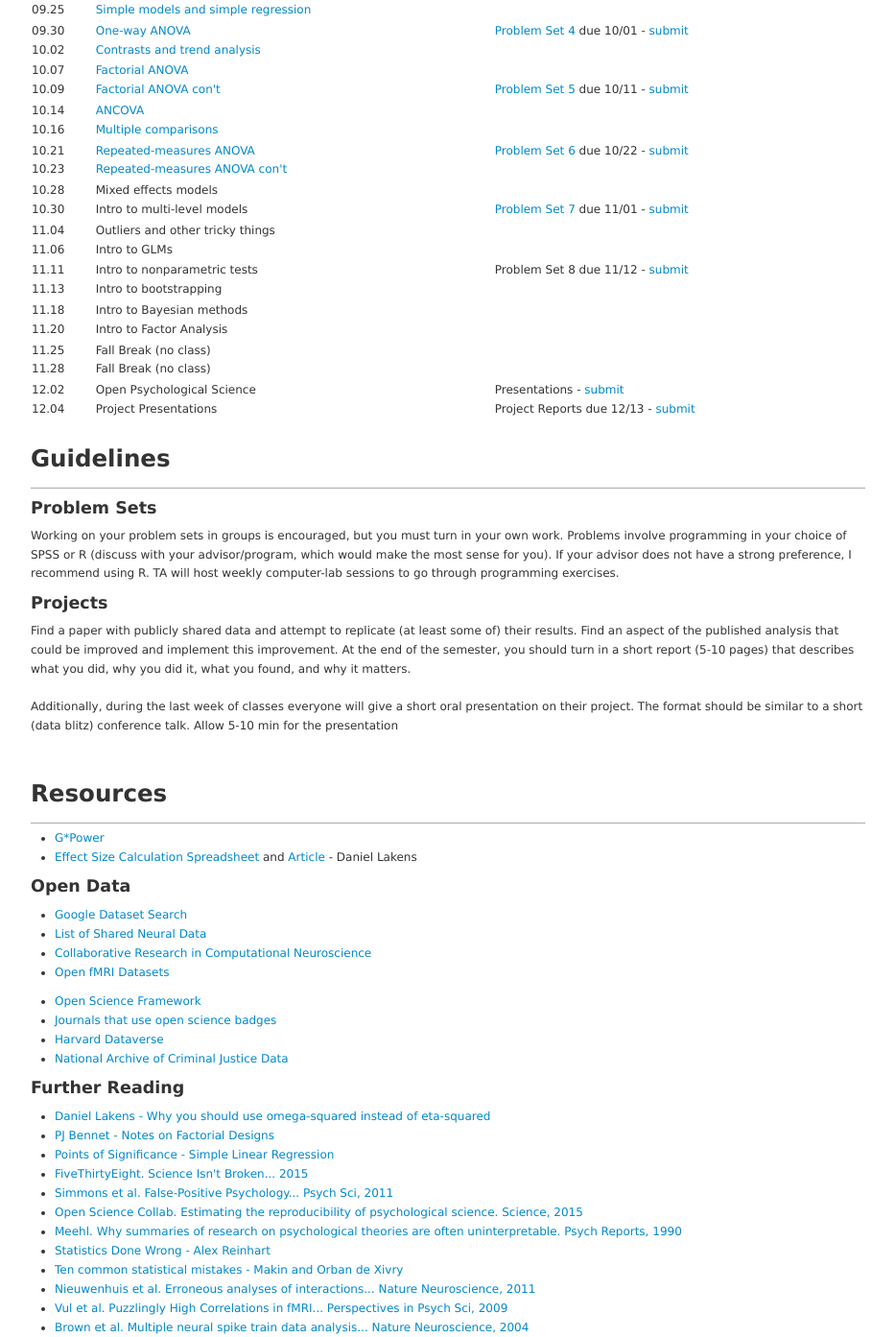
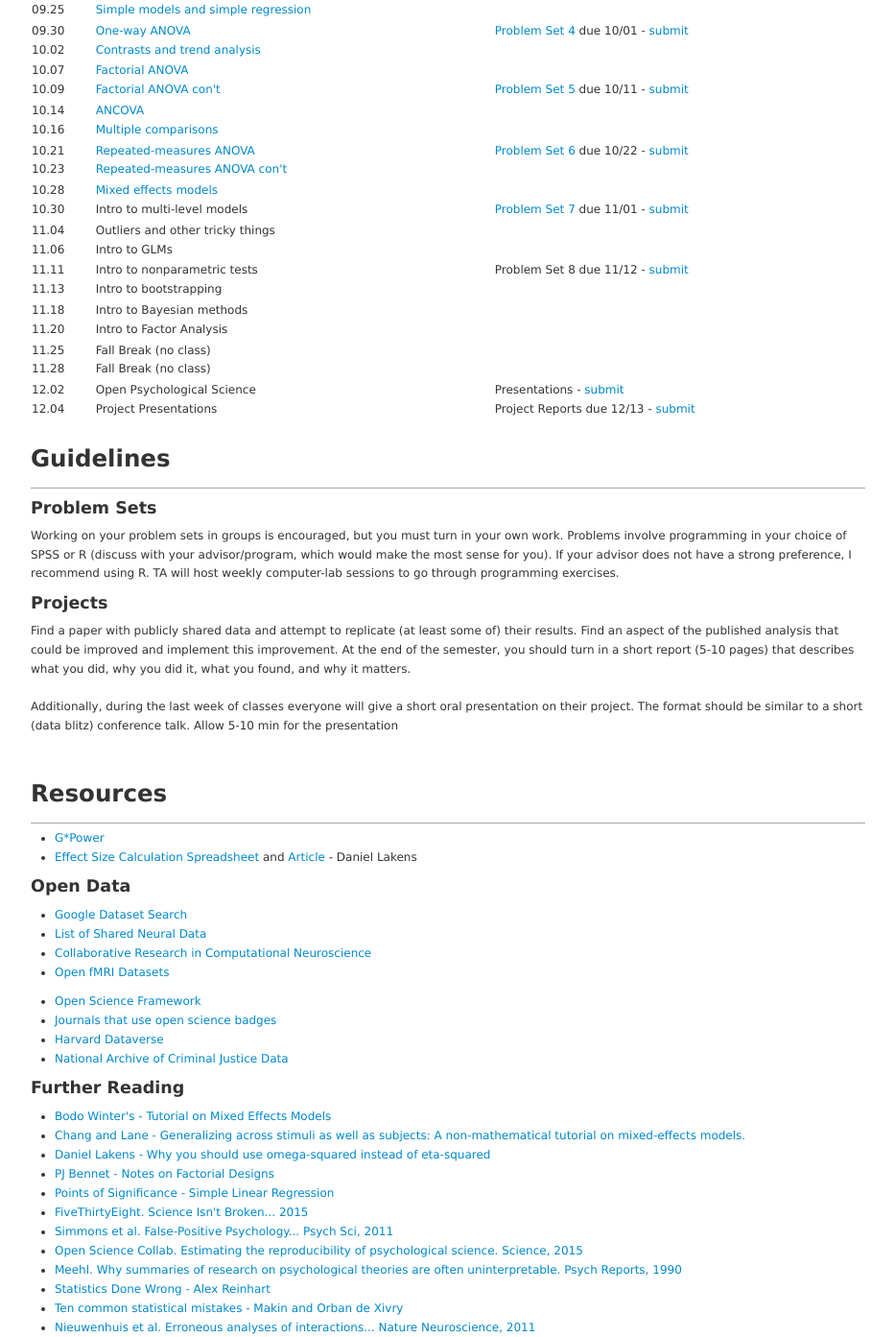
Before and after one commit to stevensonlab/teaching, a plain HTML site: page psyc5104/index.html in a window 1280 px wide. Shown: the part 1158-2551 px from the top of the page at 96% size, without its empty margins (323-1256 px from the left). Drawn offline with nearby package versions, Linux system fonts and the light colour scheme; files whose address does not match are found by name.

Commit message:
Update index.html

```diff
--- a/psyc5104/index.html
+++ b/psyc5104/index.html
@@ -118,7 +118,7 @@
 			<td><a href="https://docs.google.com/document/d/1MSGVURn5uML9Kw6G2lhGjAxYNpwvg3oqAd3qffUir9c/edit?usp=sharing">Problem Set 6</a> due 10/22 - <a href="https://forms.gle/pqYe15pJCujH6X8b6">submit</a><br><br>
 			</td></tr>
 
-			<tr valign="top"><td>10.28<br>10.30</td><td>Mixed effects models<br>Intro to multi-level models</td>
+			<tr valign="top"><td>10.28<br>10.30</td><td><a href="https://drive.google.com/file/d/1QufRdhRkUpIk-h4HIsy7t66hrzM2erZu/view?usp=sharing">Mixed effects models</a><br>Intro to multi-level models</td>
 			<td><br><a href="https://docs.google.com/document/d/11qNzQQWN-N5IaHxr3VdZv1qukvgEQ8PejR_VYecE4uo/edit?usp=sharing">Problem Set 7</a> due 11/01 - <a href="https://forms.gle/xaXDzGgTsYC6fQ5y5">submit</a><br>
 			</td></tr>
 
@@ -185,6 +185,8 @@
 
 		<h4>Further Reading</h4>
 		<ul>
+		<li><a href="http://www.bodowinter.com/tutorial/bw_LME_tutorial2.pdf">Bodo Winter's - Tutorial on Mixed Effects Models</a>
+		<li><a href="http://www.tqmp.org/RegularArticles/vol12-3/p201/p201.pdf">Chang and Lane - Generalizing across stimuli as well as subjects: A non-mathematical tutorial on mixed-effects models.</a>
 		<li><a href="https://daniellakens.blogspot.com/2015/06/why-you-should-use-omega-squared.html">Daniel Lakens - Why you should use omega-squared instead of eta-squared</a>
 		<li><a href="https://www.psychology.mcmaster.ca/bennett/psy710/notes/maxwell_chp7_2012.pdf">PJ Bennet - Notes on Factorial Designs</a>
 		<li><a href="https://www.nature.com/articles/nmeth.3627">Points of Significance - Simple Linear Regression</a>
```
